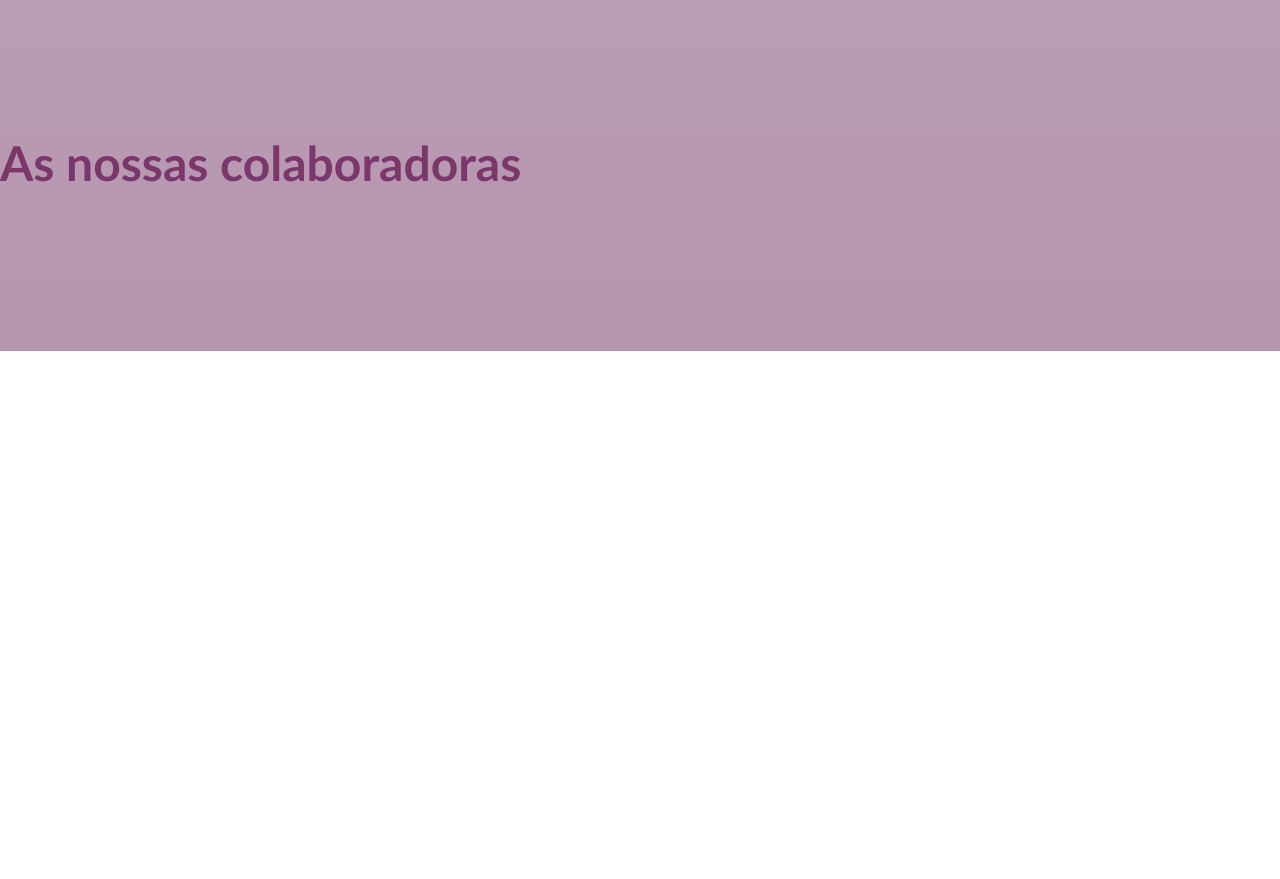
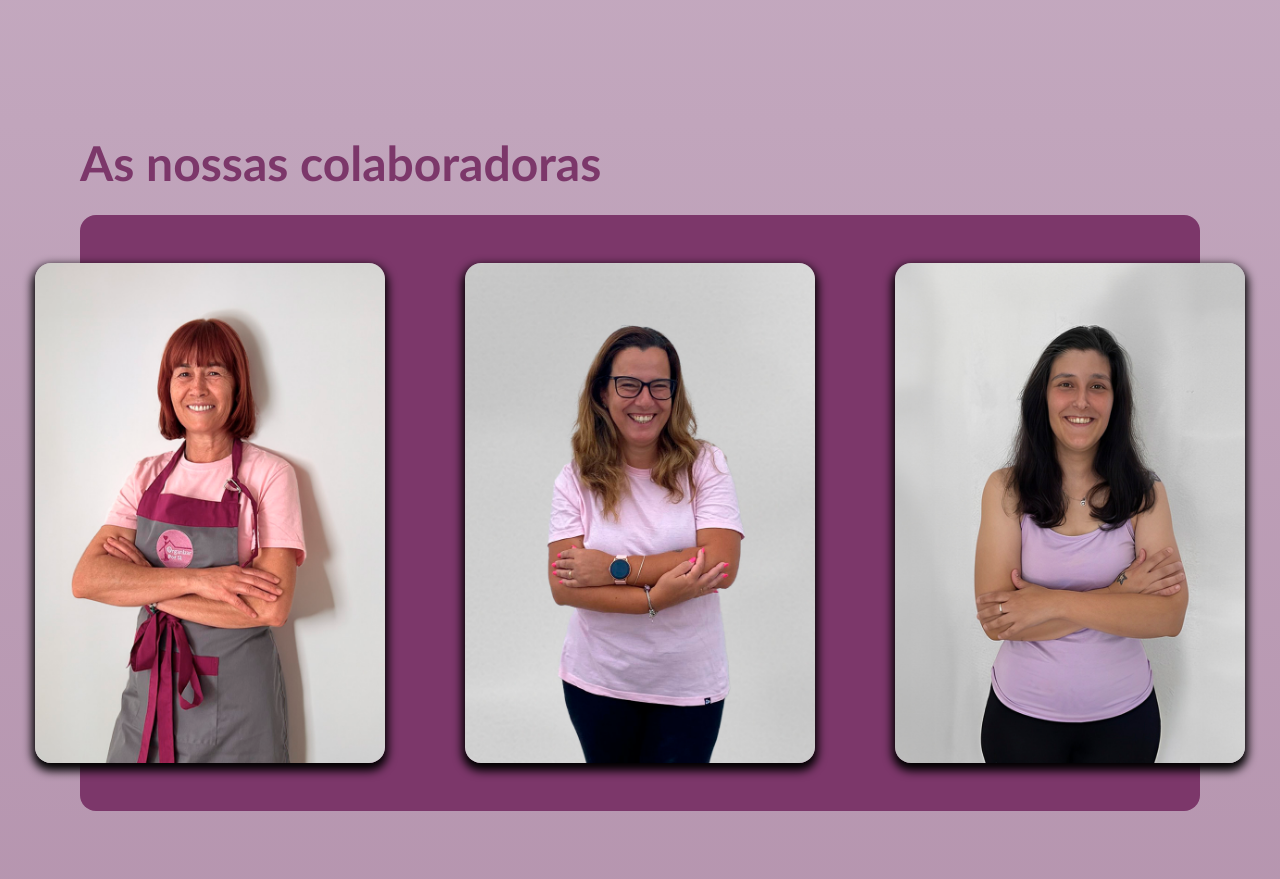
Before and after one commit to IrinaKrdmva/OPS, a website: page index.html in a window 1280 px wide. Shown: the part 2420-3299 px from the top of the page. Before the commit the page ends 2771 px from the top, so only its background shows below. Drawn offline with nearby package versions, Linux system fonts and the light colour scheme.

Commit message:
Update cards

```diff
--- a/index.html
+++ b/index.html
@@ -326,7 +326,41 @@
       </section>
       <!-- ===== COLABORADORAS ===== -->
       <section>
-        <h1 class="colaboradoras-titulo">As nossas colaboradoras</h1>
+        <div class="colaboradoras">
+          <h1 class="colaboradoras-titulo">As nossas colaboradoras</h1>
+          <div class="card-container">
+            <div class="card">
+              <div class="card-img">
+                <img
+                  src="./images/SilviaRodrigues.png"
+                  alt="Silvia Rodrigues"
+                />
+              </div>
+              <div class="card-content">
+                <h1>Silvia Rodrigues</h1>
+              </div>
+            </div>
+            <div class="card">
+              <div class="card-img">
+                <img
+                  src="./images/MariaJoãoLourenço.png"
+                  alt="Maria João Lourenço"
+                />
+              </div>
+              <div class="card-content">
+                <h1>Maria João Lourenço</h1>
+              </div>
+            </div>
+            <div class="card">
+              <div class="card-img">
+                <img src="./images/CarlaCosta.png" alt="Carla Costa" />
+              </div>
+              <div class="card-content">
+                <h1>Carla Costa</h1>
+              </div>
+            </div>
+          </div>
+        </div>
       </section>
       <!-- ===== CONTACT US ===== -->
       <section>
--- a/style.css
+++ b/style.css
@@ -298,6 +298,70 @@ nav li:first-child {
   font-weight: var(--bold);
 }
 
+.card-container {
+  margin-bottom: 2rem;
+  padding: 3rem 5rem;
+  display: grid;
+  justify-content: center;
+  grid-template-columns: 21.875rem 21.875rem 21.875rem;
+  grid-gap: 5rem;
+  background-color: #7c376a;
+  border-radius: 1rem;
+}
+
+.card {
+  position: relative;
+  border-radius: 1rem;
+  overflow: hidden;
+  box-shadow: 0 5px 10px 3px #000000;
+}
+
+.card-img {
+  position: relative;
+  z-index: 10;
+  transition: all 400ms ease-out;
+  height: 31.25rem;
+}
+
+.card-img img {
+  height: 100%;
+  object-fit: cover;
+  opacity: 1;
+  transition: all 400ms ease-out;
+  max-width: 100%;
+  display: block;
+}
+
+.card-content {
+  position: absolute;
+  top: 15rem;
+  bottom: 0;
+  left: 0;
+  right: -15rem;
+  background-color: rgba(white, 0.85);
+  text-align: right;
+  padding: 2rem 2rem 2rem 4.5rem;
+  display: flex;
+  flex-direction: column;
+  justify-content: center;
+}
+
+.card-content h1 {
+  color: var(--perola);
+  transform: rotate(-90deg);
+  text-transform: uppercase;
+}
+
+.card:hover .card-img {
+  right: 20%;
+  cursor: pointer;
+}
+
+.card:hover .card-img img {
+  box-shadow: 0 1.25rem 1.25rem rgba(black, 0.3);
+  opacity: 0.8;
+}
+
 /*============= MEDIA QUERIES =============*/
 
 @media all and (max-width: 1200px) {
@@ -327,6 +391,10 @@ nav li:first-child {
 
   .colaboradorasBox {
     justify-content: center;
+  }
+
+  .card-container {
+    grid-template-columns: repeat(2, 1fr);
   }
 }
 
@@ -371,7 +439,7 @@ nav li:first-child {
   }
 }
 
-@media all and (max-width: 800px) {
+@media all and (max-width: 867px) {
   .hideOnMobile {
     display: none;
   }
@@ -406,6 +474,10 @@ nav li:first-child {
 
   .feedback {
     text-align: center;
+  }
+
+  .card-container {
+    grid-template-columns: repeat(1, 1fr);
   }
 }
 
```
